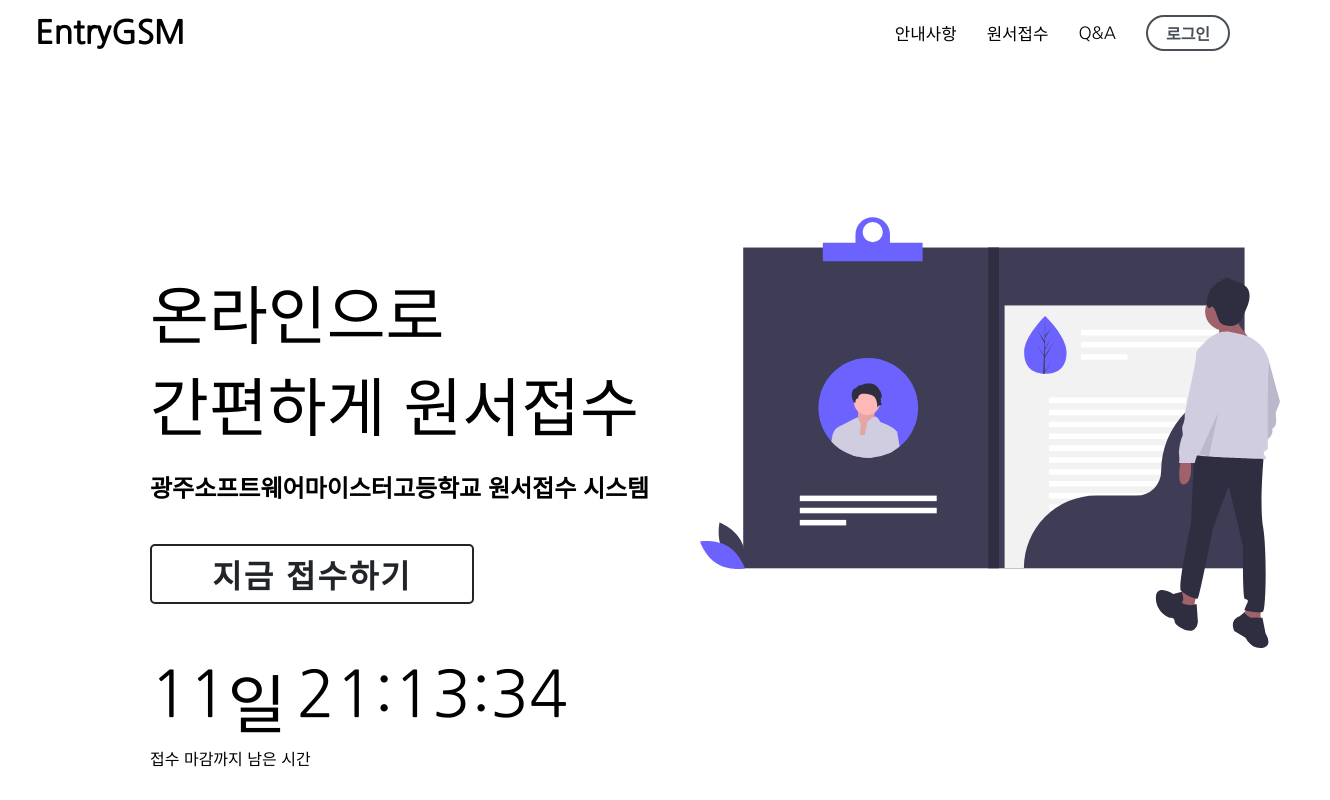
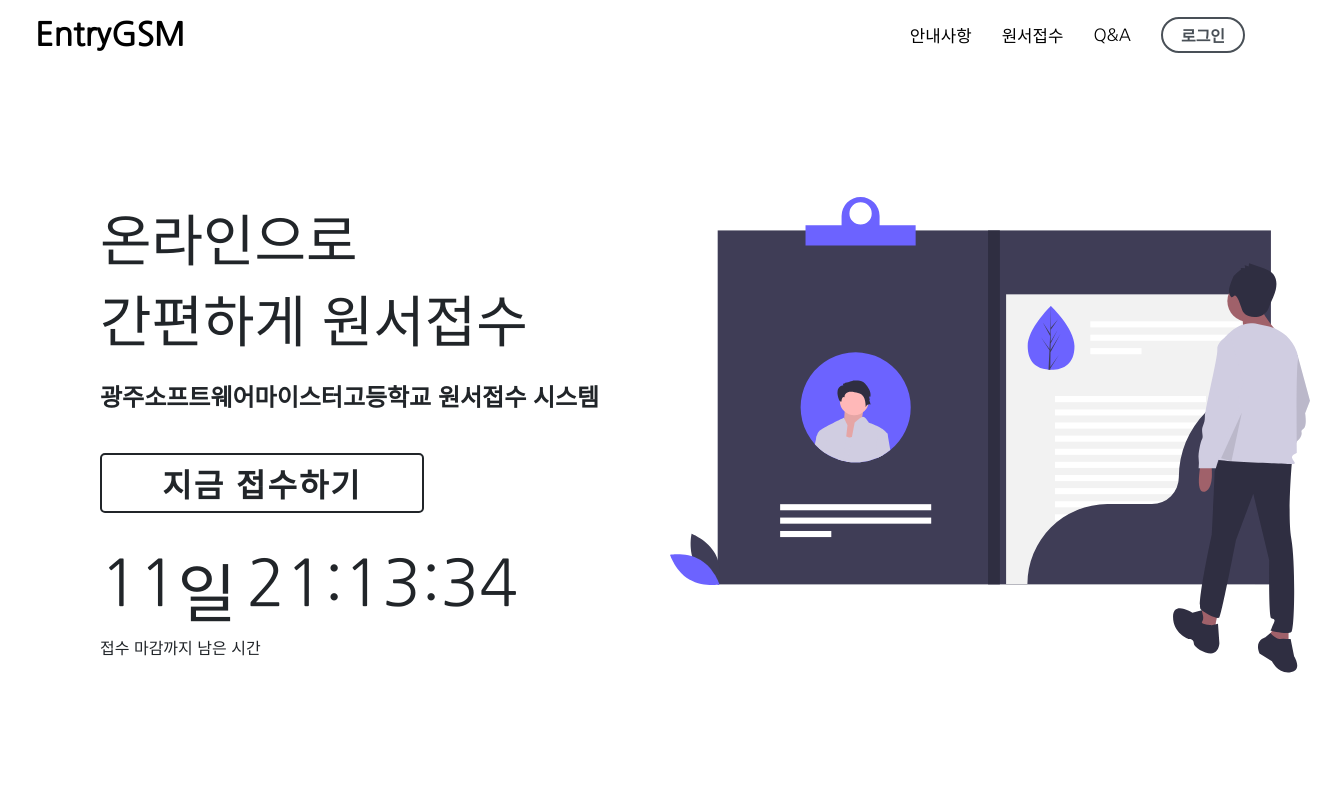
Before and after one commit to BeanSilArchive/IPSE-client, a React (Create React App) app: page / in a window 1280 px wide. Shown: the whole page, 1330 px wide, since content can reach past the window. Built offline with nearby package versions, Linux system fonts and the light colour scheme.

Commit message:
[UPDATE] Animation

```diff
--- a/src/components/Header.js
+++ b/src/components/Header.js
@@ -7,13 +7,13 @@ const Positioner = styled.div`
   top: 0;
   left: 0;
   width: 100%;
-  height: 65px;
+  height: 70px;
   //box-shadow: 0px 0px 3px rgba(0, 0, 0, 0.5);
 `;
 
 const ContentDiv = styled.div`
-  width: 1250px;
-  @media (max-width: 1250px) {
+  width: 1700px;
+  @media (max-width: 1700px) {
     width: 100%;
   }
   margin: 0 auto;
@@ -57,7 +57,7 @@ const Header = () => {
   return (
     <Positioner>
       <ContentDiv>
-        <h1 style={{ margin: 0 }}>EntryGSM</h1>
+        <h1 style={{ margin: `15px` }}>EntryGSM</h1>
         <Spacer />
         <span>안내사항</span>
         <span>원서접수</span>
--- a/src/components/Info.js
+++ b/src/components/Info.js
@@ -9,23 +9,32 @@ import { ReactComponent as Img1 } from "asset/info_image_1.svg";
 const Wrapper = styled.div`
   width: 100%;
   height: 100%;
-  padding-top: 65px;
+  padding-top: 70px;
   box-sizing: border-box;
   display: flex;
+  color: ${oc.gray[9]};
+
+  @media (max-width: 1200px) {
+    flex-direction: column-reverse;
+  }
 `;
 
 const ContentDiv = styled.div`
-  margin-top: 200px;
-  margin-left: 150px;
+  margin: auto 0;
+  margin-left: 6rem;
   box-sizing: border-box;
   display: block;
   min-width: 550px;
   display: flex;
   flex-direction: column;
+
+  @media (max-width: 1500px) {
+    margin-left: 100px;
+  }
 `;
 
 const Text1 = styled.span`
-  font-size: 4rem;
+  font-size: 3.5rem;
   margin: 0;
 
   animation-name: FadeIn;
@@ -95,7 +104,7 @@ const EntryButton = styled.div`
 `;
 
 const DateDiv = styled.div`
-  margin-top: 50px;
+  margin-top: 30px;
   display: flex;
   flex-direction: column;
 
@@ -128,6 +137,7 @@ const ImageDiv = styled.div`
   width: 100%;
   height: 100%;
   display: flex;
+  box-sizing: border-box;
 
   animation-name: MoveUpImage;
   animation-timing-function: ease-in;
@@ -142,6 +152,45 @@ const ImageDiv = styled.div`
       opacity: 1;
       padding-top: 0px;
     }
+  }
+`;
+
+const SvgImage = styled(Img1)`
+  width: 50vw;
+  height: auto;
+  margin: auto 0;
+  padding: 20px;
+
+  .avatar {
+    animation-name: FadeInItems;
+    animation-timing-function: ease-in;
+    animation-duration: 0.7s;
+
+    @keyframes FadeInItems {
+      0% {
+        opacity: 0;
+      }
+      50% {
+        opacity: 0;
+      }
+      100% {
+      }
+    }
+  }
+  .desc {
+    animation-name: FadeInItems;
+    animation-timing-function: ease-in;
+    animation-duration: 1s;
+  }
+
+  .person {
+    animation-name: FadeInItems;
+    animation-timing-function: ease-in;
+    animation-duration: 1.2s;
+  }
+
+  @media (max-width: 1200px) {
+    width: 100vw;
   }
 `;
 
@@ -162,7 +211,7 @@ const Info = () => {
         </DateDiv>
       </ContentDiv>
       <ImageDiv>
-        <Img1 style={{ width: `100%`, margin: `auto 0` }} />
+        <SvgImage />
       </ImageDiv>
     </Wrapper>
   );
```
Also changed, not shown: src/asset/info_image_1.svg.
